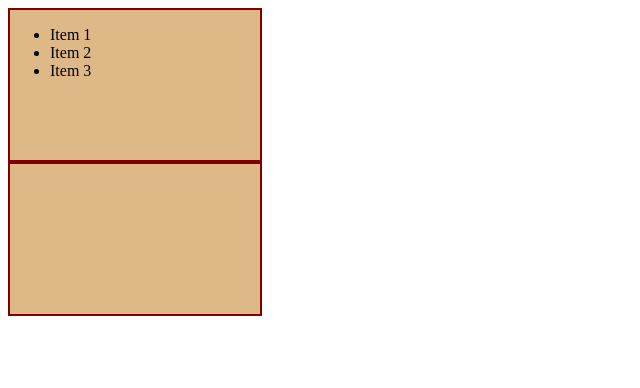
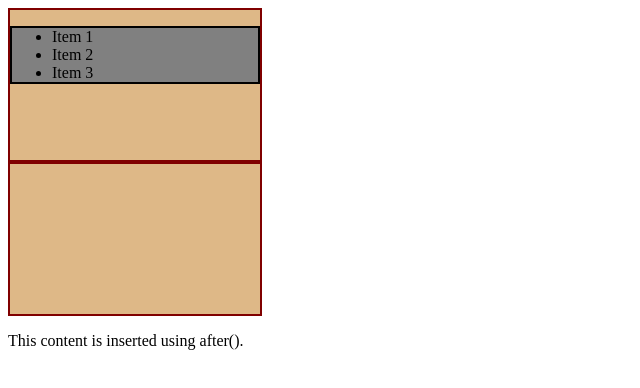
Before and after one commit to amrxt1/csci-165, a plain HTML site: page lab-12.html in a window 1280 px wide. Shown: the whole page, without its empty margins (0-640 px from the left). Drawn offline with Linux system fonts and the light colour scheme.

Commit message:
Fix missing methods in lab-12

```diff
--- a/lab-12.html
+++ b/lab-12.html
@@ -10,6 +10,11 @@
         height: 150px;
         border: 2px solid maroon;
         background-color: burlywood;
+      }
+
+      .ulist {
+        border: 2px solid black;
+        background-color: gray;
       }
     </style>
   </head>
@@ -50,6 +55,18 @@
         siblings.addClass("highlight");
         console.log(siblings);
       });
+      //HTML Methods
+      $(document).ready(function () {
+        $(".box ul").addClass("ulist");
+      });
+
+      $(document).ready(function () {
+        console.log($(".box ul").attr("class"));
+      });
+
+      $(document).ready(function () {
+        $(".box:last").after("<p>This content is inserted using after().</p>");
+      });
     </script>
   </body>
 </html>
```
